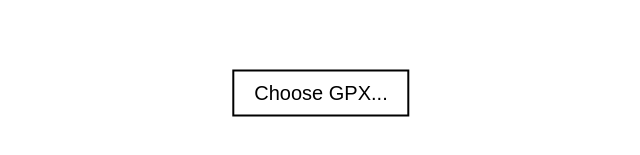
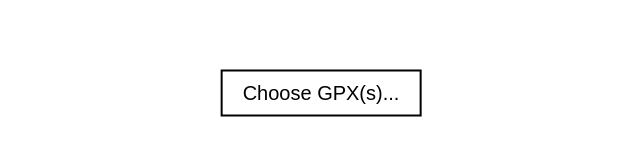
Before and after one commit to kuramot6f/gpx4o, a plain HTML site: page index.html in a window 1280 px wide. Shown: the part 307-462 px from the top of the page, without its empty margins (319-959 px from the left). Drawn offline with Linux system fonts and the light colour scheme.

Commit message:
minor changes

```diff
--- a/index.html
+++ b/index.html
@@ -43,7 +43,7 @@
 </head>
 
 <body>
-    <button class="run" onclick="load()">Choose GPX...</button>
+    <button class="run" onclick="load()">Choose GPX(s)...</button>
 </body>
 
 </html>
```
